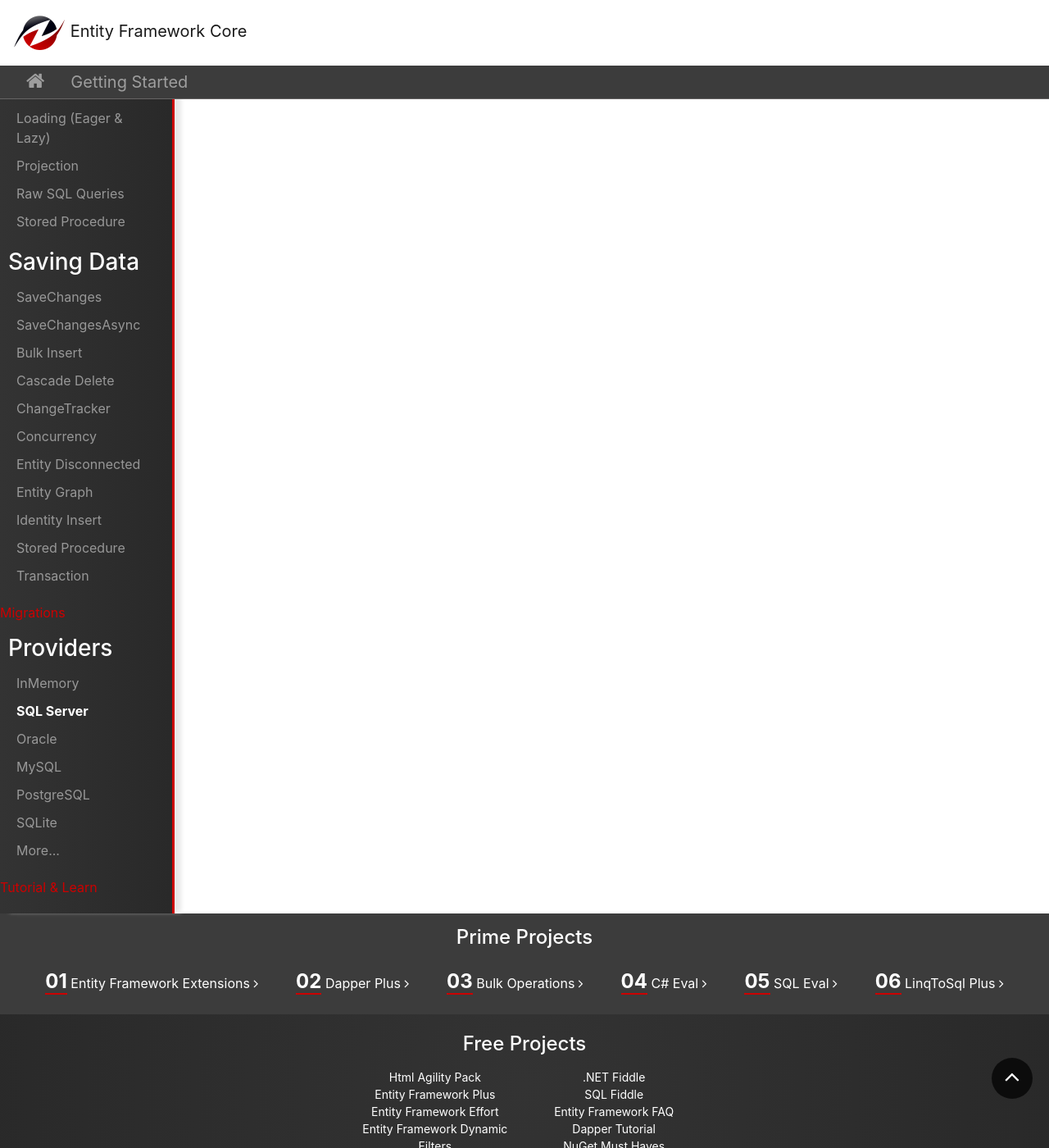
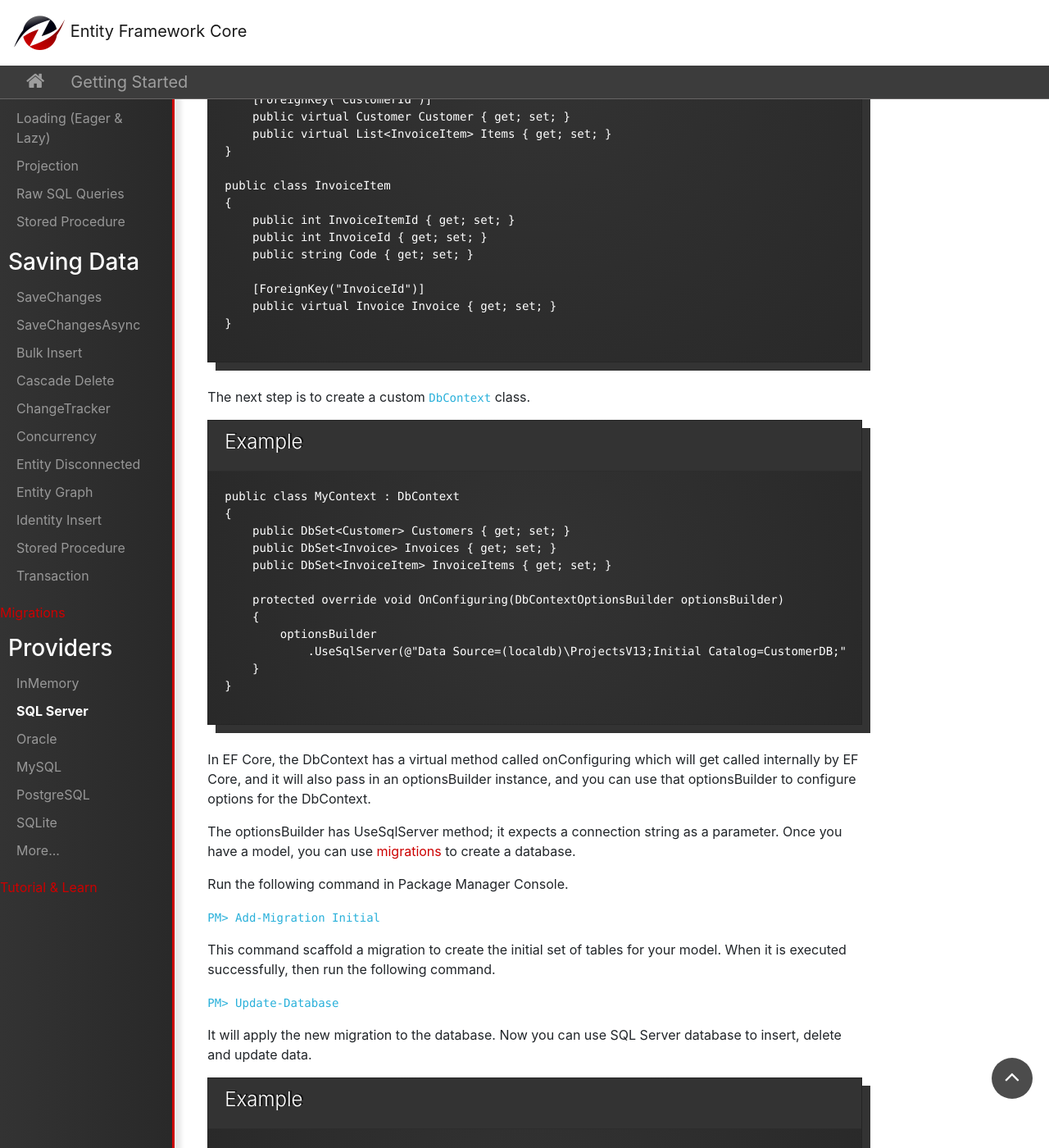
Before and after one commit to zzzprojects/EntityFrameworkCore, a Jekyll site: the page built from docs/pages/getting-started/providers/sql-server.md, in a window 1280 px wide and 1400 px high, scrolled down 821 px. Shown: the whole window at 82% size. Built offline with Jekyll 4.4.1, drawn with Linux system fonts in a browser that asks for light colours; nearby versions of some CDN libraries; our own code applies the rules of GitHub Pages for plain Markdown files; some of the changed text lies outside the part shown.

Commit message:
Added SQL Server article

```diff
--- a/docs/pages/getting-started/providers/sql-server.md
+++ b/docs/pages/getting-started/providers/sql-server.md
@@ -1,3 +1,100 @@
 ---
 permalink: providers-sql-server
 ---
+
+## Introduction
+
+`Microsoft.EntityFrameworkCore.SqlServer` database provider allows Entity Framework Core to be used with Microsoft SQL Server (including SQL Azure). The provider is maintained as part of the [Entity Framework Core](https://github.com/aspnet/EntityFrameworkCore) Project.
+
+#### How to Use InMemory Provider
+
+To use SQL Server database provider, the first step is to install [Microsoft.EntityFrameworkCore.SqlServer](https://www.nuget.org/packages/Microsoft.EntityFrameworkCore.SqlServer/) NuGet package. Let's consider a simple model which contains three entities.
+
+{% include template-example.html %}
+{% highlight csharp %}
+
+public class Customer
+{
+    public int CustomerId { get; set; }
+    public string FirstName { get; set; }
+    public string LastName { get; set; }
+    public string Address { get; set; }
+    public virtual List<Invoice> Invoices { get; set; }
+}
+
+public class Invoice
+{
+    public int Id { get; set; }
+    public DateTime Date { get; set; }
+
+    public int CustomerId { get; set; }
+
+    [ForeignKey("CustomerId")]
+    public virtual Customer Customer { get; set; }
+    public virtual List<InvoiceItem> Items { get; set; }
+}
+
+public class InvoiceItem
+{
+    public int InvoiceItemId { get; set; }
+    public int InvoiceId { get; set; }
+    public string Code { get; set; }
+
+    [ForeignKey("InvoiceId")]
+    public virtual Invoice Invoice { get; set; }
+}
+
+{% endhighlight %}
+
+The next step is to create a custom `DbContext` class.
+
+{% include template-example.html %}
+{% highlight csharp %}
+
+public class MyContext : DbContext
+{
+    public DbSet<Customer> Customers { get; set; }
+    public DbSet<Invoice> Invoices { get; set; }
+    public DbSet<InvoiceItem> InvoiceItems { get; set; }
+
+    protected override void OnConfiguring(DbContextOptionsBuilder optionsBuilder)
+    {
+        optionsBuilder
+            .UseSqlServer(@"Data Source=(localdb)\ProjectsV13;Initial Catalog=CustomerDB;");
+    }
+}
+
+{% endhighlight %}
+
+In EF Core, the DbContext has a virtual method called onConfiguring which will get called internally by EF Core, and it will also pass in an optionsBuilder instance, and you can use that optionsBuilder to configure options for the DbContext.
+
+The optionsBuilder has UseSqlServer method; it expects a connection string as a parameter. Once you have a model, you can use [migrations](/migrations) to create a database.
+
+Run the following command in Package Manager Console.
+
+`PM> Add-Migration Initial`
+
+This command scaffold a migration to create the initial set of tables for your model. When it is executed successfully, then run the following command.
+
+`PM> Update-Database`
+
+It will apply the new migration to the database. Now you can use SQL Server database to insert, delete and update data.
+
+
+{% include template-example.html %}
+{% highlight csharp %}
+
+using (var context = new MyContext())
+{
+    var customer = new Customer
+    {
+        FirstName = "Elizabeth",
+        LastName = "Lincoln",
+        Address = "23 Tsawassen Blvd."
+    };
+
+    context.Customers.Add(customer);
+    context.SaveChanges();
+}
+
+{% endhighlight %}
```
